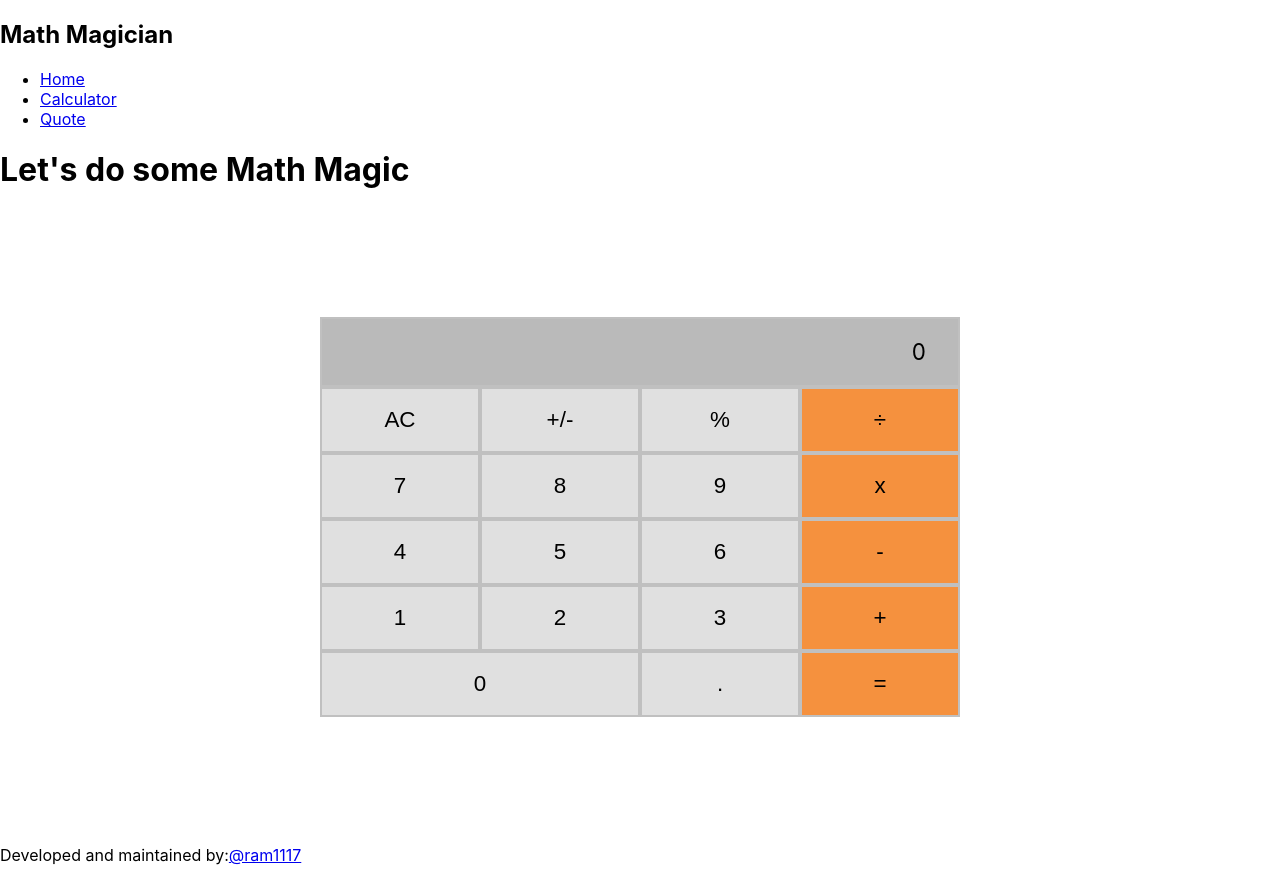
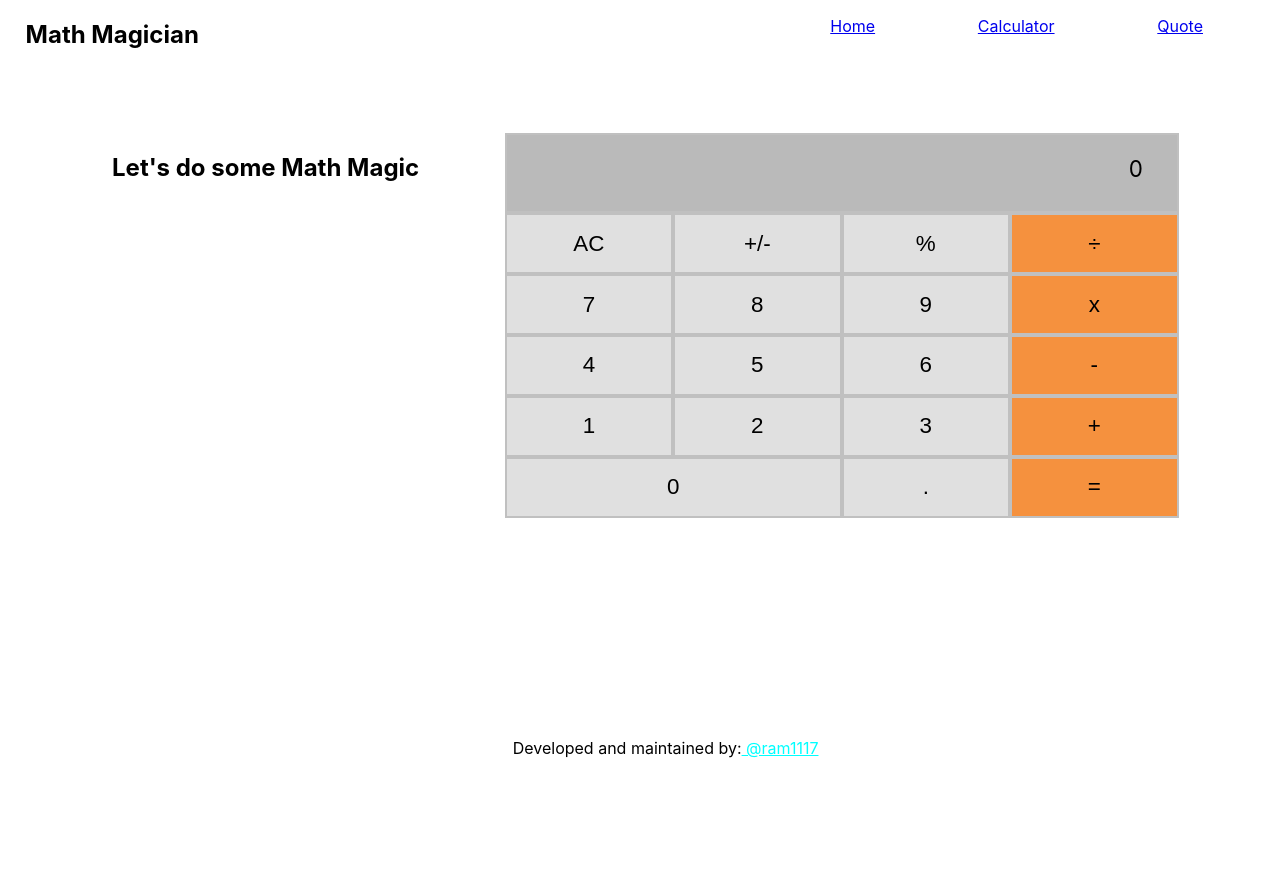
Before and after one commit to ram1117/math-magicians, a React (Create React App) app: page /calculator in a window 1280 px wide. After the commit the page ends 800 px from the top, so only its background shows below. Built offline with nearby package versions, Linux system fonts and the light colour scheme.

Commit message:
add page layouts and basic styling to the pages

```diff
--- a/src/App.css
+++ b/src/App.css
@@ -1,4 +1,42 @@
 .App {
   text-align: center;
-  height: 50vh;
 }
+
+.nav-bar {
+  display: flex;
+  padding: 0 2%;
+}
+
+.app-logo {
+  width: 60%;
+}
+
+footer {
+  width: 100%;
+  padding: 2%;
+  position: fixed;
+  bottom: 0;
+  text-align: center;
+}
+
+.profile-link{
+  color: aqua;
+}
+
+.nav-list {
+  width: 40%;
+  list-style: none;
+  display: flex;
+  justify-content: space-around;
+}
+
+@media screen and (min-width:768px) {
+
+  .nav-list {
+    width: 40%;
+    list-style: none;
+    display: flex;
+    justify-content: space-around;
+  }
+
+}
--- a/src/App.js
+++ b/src/App.js
@@ -8,12 +8,12 @@ const App = () => {
   const ghProfile = 'https://github.com/ram1117?tab=repositories';
   return (
     <>
-      <nav>
-        <h2>Math Magician</h2>
-        <ul>
-          <li><Link to="/">Home</Link></li>
-          <li><Link to="calculator">Calculator</Link></li>
-          <li><Link to="quotes">Quote</Link></li>
+      <nav className="nav-bar">
+        <h2 className="app-logo">Math Magician</h2>
+        <ul className="nav-list">
+          <li className="nav-items"><Link to="/">Home</Link></li>
+          <li className="nav-items"><Link to="calculator">Calculator</Link></li>
+          <li className="nav-items"><Link to="quotes">Quote</Link></li>
         </ul>
       </nav>
       <Routes>
@@ -24,7 +24,7 @@ const App = () => {
       <footer>
         <p>
           Developed and maintained by:
-          <Link to={ghProfile} target="_blank">@ram1117</Link>
+          <Link className="profile-link" to={ghProfile} target="_blank"> @ram1117</Link>
         </p>
       </footer>
     </>
--- a/src/components/Calculator.css
+++ b/src/components/Calculator.css
@@ -1,13 +1,14 @@
 .calc-container {
-  width: 50%;
-  height: 50vh;
-  margin: 10% auto;
   display: grid;
+  height: 80%;
+  width: 90%;
+  margin: 0 auto;
   grid-template-columns: 1fr 1fr 1fr 1fr;
   grid-template-rows: repeat(6, 1fr);
 }
 
 .calc-display {
+  height: 1.6em;
   grid-column: 1 /span 4;
   border: solid 2px #c0c0c0;
   padding: 3% 5%;
--- a/src/components/CalculatorPage.js
+++ b/src/components/CalculatorPage.js
@@ -1,9 +1,12 @@
+import styles from '../styles/CalculatorPage.module.css';
 import Calculator from './Calculator';
 
 const CalculatorPage = () => (
   <>
-    <h1>Let&apos;s do some Math Magic</h1>
-    <Calculator />
+    <div className={styles.wrapper}>
+      <h2>Let&apos;s do some Math Magic</h2>
+      <Calculator className={styles.calculator} />
+    </div>
   </>
 );
 
--- a/src/components/HomePage.js
+++ b/src/components/HomePage.js
@@ -1,6 +1,9 @@
+import styles from '../styles/HomePage.module.css';
+
 const HomePage = () => (
   <>
-    <h2>Welcome to Math Magician Page!!!</h2>
+    <div className={styles.wrapper}>
+      <h2 className={styles.pageHeader}>Welcome to Math Magician Page!!!</h2>
       <p>
         Lorem Ipsum is simply dummy text of the printing and typesetting industry.
         Lorem Ipsum has been the industry&apos;s standard dummy text ever since the 1500s,
@@ -18,10 +21,12 @@ const HomePage = () => (
         making it look like readable English.
         Many desktop publishing packages and web page editors now
         use Lorem Ipsum as their default model text,
-      and a search for &lsquo;lorem ipsum&rsquo; will uncover many web sites still in their infancy.
+        and a search for &lsquo;lorem ipsum&rsquo; will uncover
+        many web sites still in their infancy.
         Various versions have evolved over the years, sometimes by accident,
         sometimes on purpose (injected humour and the like).
       </p>
+    </div>
   </>
 );
 
--- a/src/components/QuotePage.js
+++ b/src/components/QuotePage.js
@@ -1,10 +1,14 @@
+import styles from '../styles/QuotePage.module.css';
+
 const QuotePage = () => (
   <>
-    <blockquote>
+    <blockquote className={styles['quote-block']}>
       “Mathematics as an expression of the human mind reflects the active will,
       the contemplative reason, and the desire for aesthetic perfection.
       Its basic elements are logic and intuition, analysis and construction,
-      generality and individuality.”— Richard Courant
+      generality and individuality.”
+      <br />
+      <span>— Richard Courant</span>
     </blockquote>
   </>
 );
--- a/src/styles/CalculatorPage.module.css
+++ b/src/styles/CalculatorPage.module.css
@@ -0,0 +1,14 @@
+.wrapper {
+  display: grid;
+  grid-template-columns: 1fr;
+  padding: 5%;
+  text-align: center;
+}
+
+@media screen and (min-width:768px) {
+
+  .wrapper {
+    grid-template-columns: 0.7fr 1.3fr;
+  }
+
+}
--- a/src/styles/HomePage.module.css
+++ b/src/styles/HomePage.module.css
@@ -0,0 +1,9 @@
+.wrapper {
+  padding: 3% 5%;
+  margin-bottom: 10%;
+  overflow-y: scroll;
+}
+
+.pageHeader {
+  font-size: 1.5em;
+}
--- a/src/styles/QuotePage.module.css
+++ b/src/styles/QuotePage.module.css
@@ -0,0 +1,13 @@
+.quote-block {
+  border: solid 1px black;
+  font-size: 1.5em;
+  padding: 5%;
+  font-style: oblique;
+  overflow: auto;
+ }
+
+ .quote-block > span {
+  float: right;
+  font-style: normal;
+  font-weight: 700;
+ }
```
Lines whose indentation alone changed are shown as unchanged.
